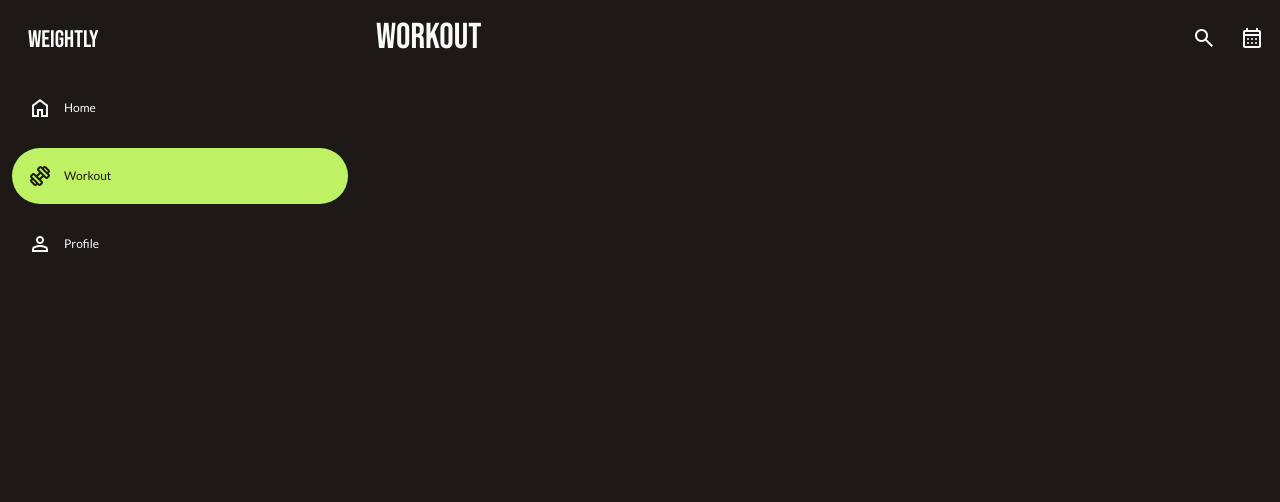
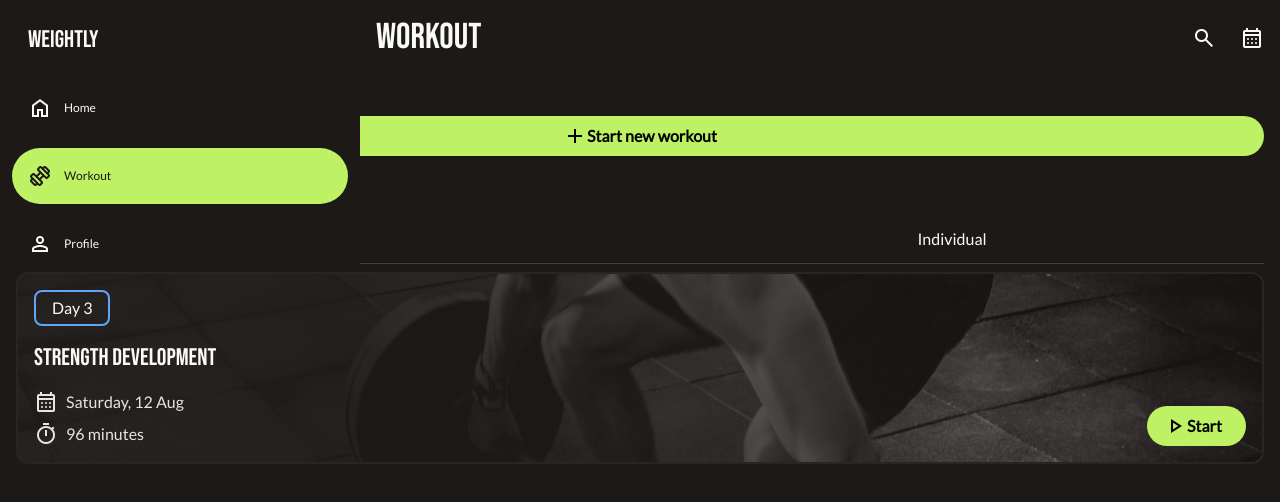
Before and after one commit to kwiatkowskimaciej/weightly, a Next.js app: page /workout in a window 1280 px wide. Shown: the top 502 px of the page. Built offline with nearby package versions, Linux system fonts and the light colour scheme.

Commit message:
feat(workout-card): Add WorkoutCard component

```diff
--- a/app/home/WeekCalendar.tsx
+++ b/app/home/WeekCalendar.tsx
@@ -17,11 +17,23 @@ export function WeekCalendar() {
     <div className="w-full bg-stone-900 text-stone-50 px-4 sm:pl-24 xl:pl-[376px]">
       <ul className="flex justify-between xl:gap-2 xl:justify-start">
         {weekDates.map((date, index) => (
-          <li key={index} className={"border border-stone-800 rounded-full py-3 flex flex-col items-center gap-4 w-10 xl:flex-row xl:w-auto xl:px-4 xl:justify-center " + (fromDate.toDateString() === date.toDateString() ? "bg-lime-300 text-stone-900 rounded-full" : null)}>
+          <li
+            key={index}
+            className={
+              'border border-stone-800 rounded-full py-3 flex flex-col items-center gap-4 w-10 xl:flex-row xl:w-auto xl:px-4 xl:justify-center ' +
+              (fromDate.toDateString() === date.toDateString()
+                ? 'bg-lime-300 text-stone-900 rounded-full'
+                : null)
+            }
+          >
             <span>
-              {date.toLocaleDateString(undefined, { weekday: 'short' })}
+              {date
+                .toLocaleDateString(undefined, { weekday: 'short' })
+                .charAt(0)}
             </span>
-            <span>{date.toLocaleDateString(undefined, { day: 'numeric' })}</span>
+            <span>
+              {date.toLocaleDateString(undefined, { day: 'numeric' })}
+            </span>
           </li>
         ))}
       </ul>
--- a/app/home/page.tsx
+++ b/app/home/page.tsx
@@ -1,9 +1,14 @@
+import WorkoutCard from '@/components/WorkoutCard/WorkoutCard';
 import { WeekCalendar } from './WeekCalendar';
 
 export default async function Home() {
   return (
     <>
       <WeekCalendar />
+      <div className="m-4 sm:ml-24 xl:ml-[376px] xl:max-w-xl">
+        <h2 className="font-header text-stone-50 text-3xl">Next workout</h2>
+        <WorkoutCard />
+      </div>
     </>
   );
 }
--- a/app/workout/page.tsx
+++ b/app/workout/page.tsx
@@ -1,5 +1,27 @@
+import WorkoutCard from '@/components/WorkoutCard/WorkoutCard';
+
 export default async function Workout() {
   return (
-    <></>
-  )
+    <>
+      <div className="m-4">
+        <h2 className="font-header text-stone-50 text-3xl">Quick start</h2>
+        <button className="w-full flex items-center justify-center bg-lime-300 rounded-full h-10 font-bold">
+          <span className="material-symbols-outlined">add</span>Start new
+          workout
+        </button>
+        <h2 className="font-header text-stone-50 text-3xl mt-6">Workout</h2>
+        <div className="h-12 border-b border-stone-700 flex items-center text-stone-50">
+          <div className="w-1/2 h-full flex flex-col items-center justify-end">
+            <div className="pb-[9px] text-lime-300">Plans</div>
+            <div className="h-[3px] w-[30px] bg-lime-300 rounded-t-[3px]"></div>
+          </div>
+          <div className="w-1/2 h-full flex flex-col items-center justify-end">
+            <div className='pb-[9px]'>Individual</div>
+            <div className="h-[3px] w-[30px] bg-stone-900 rounded-t-[3px]"></div>
+          </div>
+        </div>
+        <WorkoutCard />
+      </div>
+    </>
+  );
 }
--- a/components/MonthCalendar/MonthCalendar.tsx
+++ b/components/MonthCalendar/MonthCalendar.tsx
@@ -18,7 +18,7 @@ export default function MonthCalendar({ show, setShow }: MonthCalendarProps) {
     <div
       className={twMerge(
         show ? '' : 'hidden',
-        'max-w-[328px] absolute top-16 right-4 ml-4 bg-stone-800 rounded-xl text-base font-sans px-3'
+        'max-w-[328px] absolute top-16 right-4 ml-4 bg-stone-800 rounded-xl text-base font-sans px-3 z-10'
       )}
     >
       <div className="flex justify-around items-center mt-5 mb-[30px] text-sm">
--- /dev/null
+++ b/components/WorkoutCard/WorkoutCard.tsx
@@ -0,0 +1,23 @@
+export default function WorkoutCard() {
+  return (
+    <div className="bg-stone-800 bg-workout-card-pattern bg-cover rounded-xl w-full p-4 mt-2 relative border-2 border-stone-800 bg-blend-luminosity">
+      <span className="border-2 border-blue-400 rounded-lg inline-block px-4  text-stone-50 py-1">
+        Day 3
+      </span>
+      <div className="font-header text-stone-50 text-2xl mt-4">Strength Development</div>
+      <div className="flex flex-col mt-4 gap-2 text-stone-200">
+        <div className="flex items-center justify-start gap-2">
+          <span className="material-symbols-outlined">calendar_month</span>
+          <span>Saturday, 12 Aug</span>
+        </div>
+        <div className="flex items-center justify-start gap-2">
+          <span className="material-symbols-outlined">timer</span>
+          <span>96 minutes</span>
+        </div>
+      </div>
+      <button className="absolute right-4 bottom-4 flex items-center bg-lime-300 pl-4 pr-6 rounded-full h-10 font-bold">
+        <span className="material-symbols-outlined">play_arrow</span>Start
+      </button>
+    </div>
+  );
+}
--- a/tailwind.config.ts
+++ b/tailwind.config.ts
@@ -1,4 +1,4 @@
-import type { Config } from 'tailwindcss'
+import type { Config } from 'tailwindcss';
 
 const config: Config = {
   content: [
@@ -9,9 +9,8 @@ const config: Config = {
   theme: {
     extend: {
       backgroundImage: {
-        'gradient-radial': 'radial-gradient(var(--tw-gradient-stops))',
-        'gradient-conic':
-          'conic-gradient(from 180deg at 50% 50%, var(--tw-gradient-stops))',
+        'workout-card-pattern':
+          "linear-gradient(225deg, rgba(231, 229, 228, 0.00) 0%, rgba(28, 25, 20, 0.20) 23.44%, rgba(28, 25, 23, 0.75) 43.23%, rgba(28, 25, 23, 0.95) 67.50%), url('/workout-1.webp')",
       },
       fontFamily: {
         header: ['var(--font-bebas-neue)'],
@@ -19,5 +18,5 @@ const config: Config = {
     },
   },
   plugins: [],
-}
-export default config
+};
+export default config;
```
Also changed, not shown: public/workout-1.webp (added).
